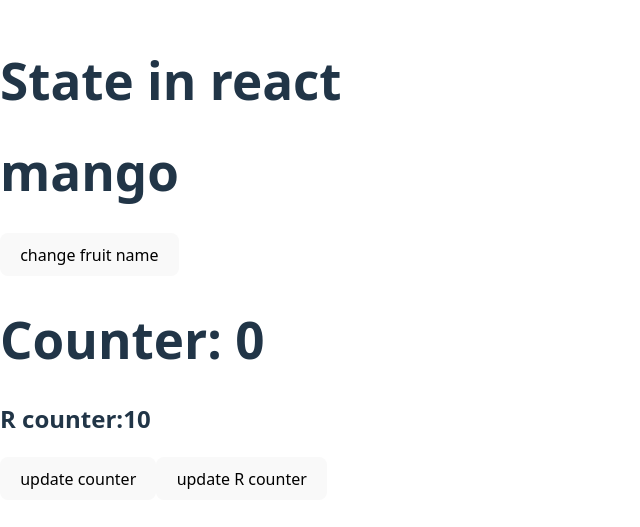
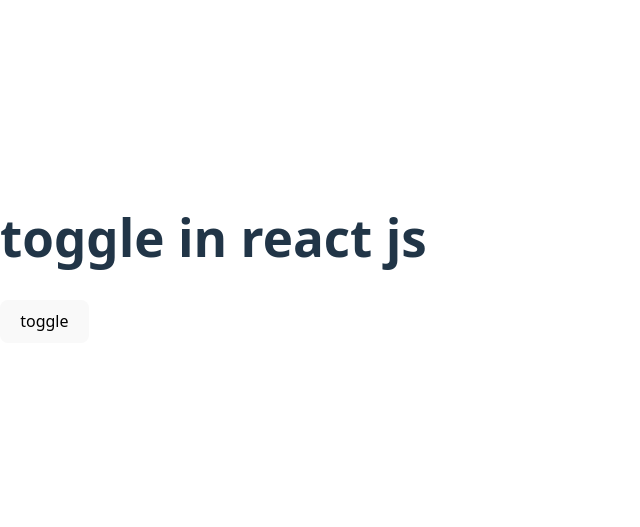
Before and after one commit to tanyaagraharicoder/react-series-, a React (Vite) app: page / in a window 1280 px wide. Shown: the part 141-668 px from the top of the page, without its empty margins (0-640 px from the left). Built offline with nearby package versions, Linux system fonts and the light colour scheme.

Commit message:
toggle button

```diff
--- a/src/App.jsx
+++ b/src/App.jsx
@@ -1,20 +1,21 @@
 import { useState } from "react";
-import Counter from "./Counter";
-function App(){
-  const [fruit, setFruit] = useState("mango");
-  const handleFruit=()=>{
-    setFruit("Banana")
-  }
 
 
-
+function App(){
+  const  [display, setDisplay]=useState(false);
 
   return (
     <div>
-      <h1>State in react </h1>
-      <h1>{fruit}</h1>
-      <button onClick={handleFruit}>change fruit name </button>
-      <Counter/>
+      <h1> toggle in react js </h1>
+      <button onClick={()=>setDisplay(!display)}>toggle</button>
+      {/* {
+        display ? <h2>Tanya agrahari</h2>: null
+      }  */}
+      {
+        display? <User/>: null
+      }
+
+
 
     </div>
 
```
Also changed, not shown: src/User.jsx (added, +9 -0 lines).
